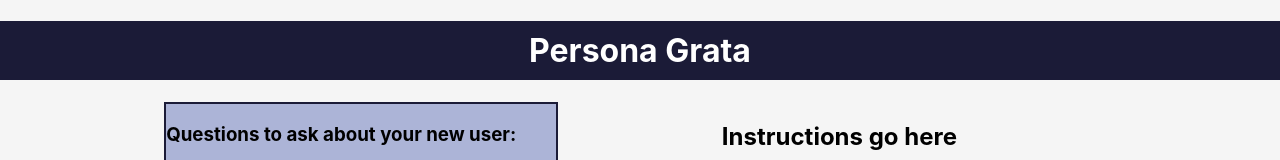
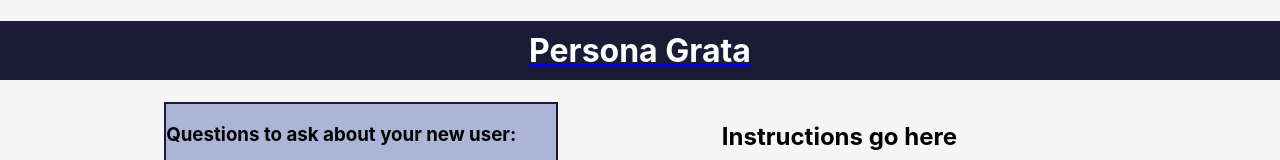
Before and after one commit to maeduphorne/persona-grata, a React (Create React App) app: page / in a window 1280 px wide. Shown: the top 160 px of the page. Built offline with nearby package versions, Linux system fonts and the light colour scheme; no server answers.

Commit message:
Add borwser router and link H1

```diff
--- a/src/Components/App/App.js
+++ b/src/Components/App/App.js
@@ -17,11 +17,9 @@ const [savedUsersInfo, setSavedUsersInfo] = useState([])
   return (
     <main className="App">
       <header>
-        {/* <Link to="/" className="home-click"> */}
-          <h1>
-            Persona Grata
-          </h1>
-        {/* </Link> */}
+        <Link to="/" className="home-click">
+          <h1>Persona Grata</h1>
+        </Link>
       </header>
       <div className="main-section-wrapper">
         <SuggestedQuestions />
@@ -32,7 +30,7 @@ const [savedUsersInfo, setSavedUsersInfo] = useState([])
         {/* insert error handling component */}
       </div>
         {/* Route to saved users */}
-        <SavedUsers savedUsersInfo={savedUsersInfo}
+        <SavedUsers savedUsersInfo={savedUsersInfo}///
         // savedUsersQuote={savedUsersQuote}
         />
     </main>
--- a/src/index.js
+++ b/src/index.js
@@ -3,13 +3,11 @@ import ReactDOM from 'react-dom';
 import './index.css';
 import App from '../src/Components/App/App.js'
 import reportWebVitals from './reportWebVitals';
+import { BrowserRouter } from 'react-router-dom';
 
-ReactDOM.render(
-  <React.StrictMode>
-    <App />
-  </React.StrictMode>,
-  document.getElementById('root')
-);
+const router = <BrowserRouter> <App /> </BrowserRouter>
+
+ReactDOM.render(router, document.getElementById('root'));
 
 // If you want to start measuring performance in your app, pass a function
 // to log results (for example: reportWebVitals(console.log))
```
